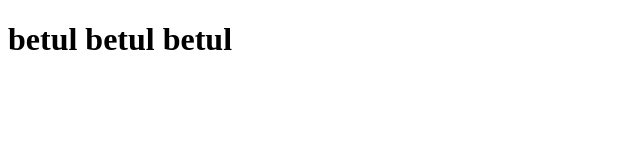
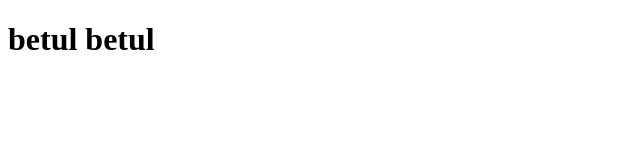
Before and after one commit to jjnxed/latihanGit, a plain HTML site: page index.html in a window 1280 px wide. Shown: the whole page, without its empty margins (0-640 px from the left). Drawn offline with Linux system fonts and the light colour scheme.

Commit message:
Update index.html

```diff
--- a/index.html
+++ b/index.html
@@ -7,7 +7,7 @@
     <title>Document</title>
 </head>
 <body>
-    <h1>betul betul  betul</h1>
+    <h1>betul betul</h1>
 
 </body>
 </html>
```
